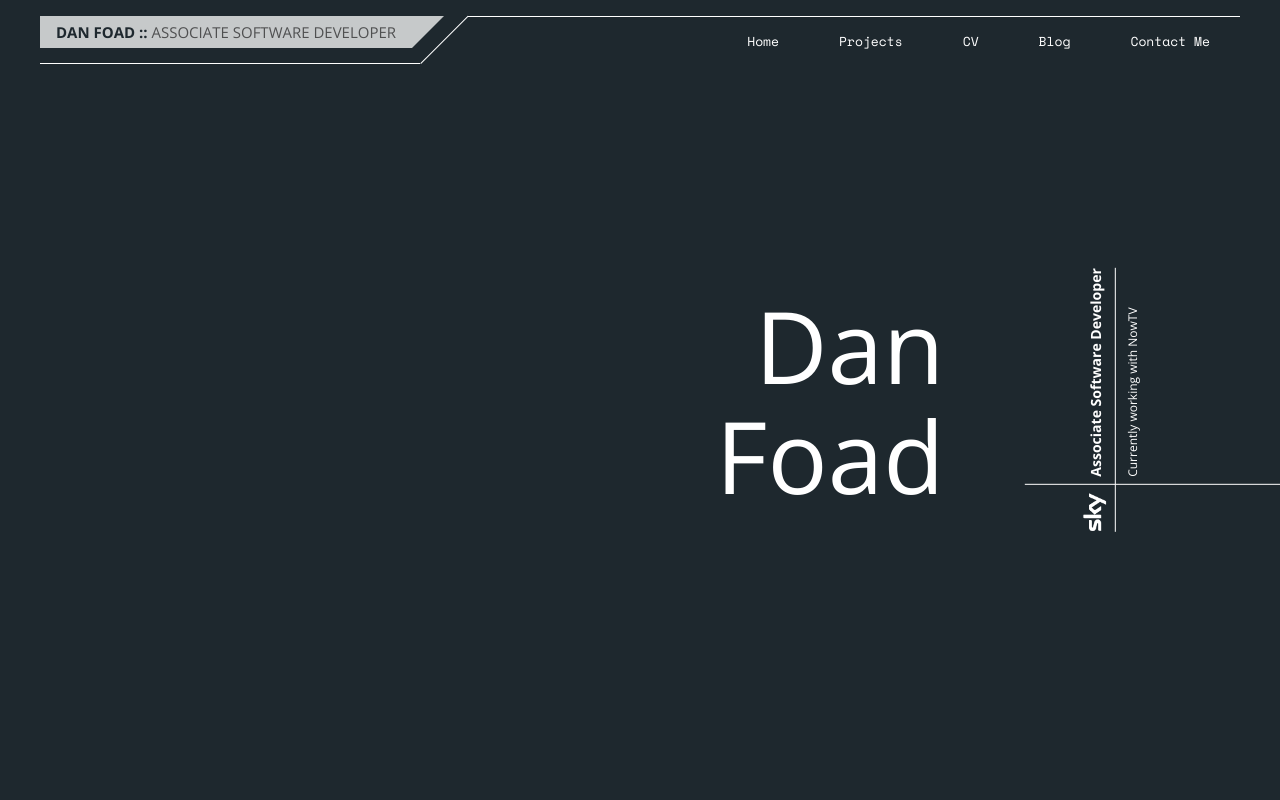
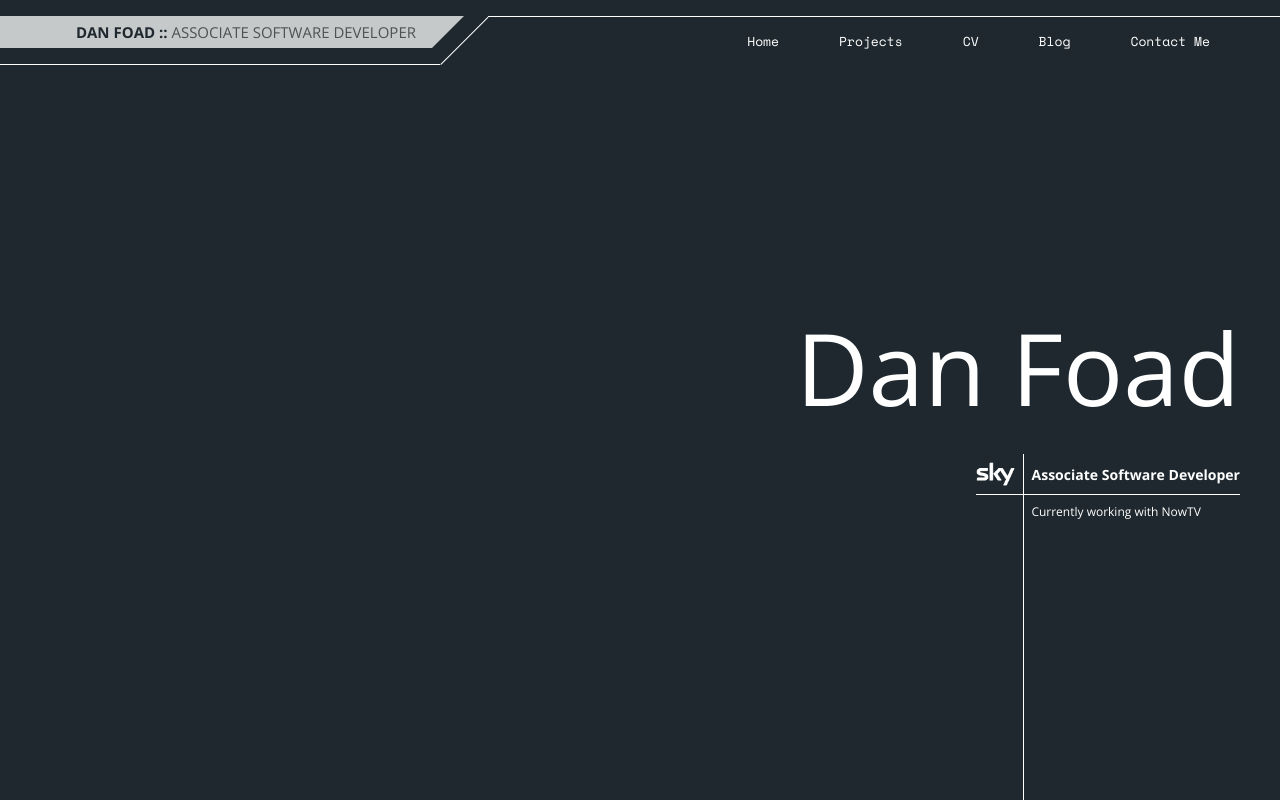
Before and after one commit to foad/foad.github.io, a React (Create React App) app: page / in a window 1280 px wide. Built offline with nearby package versions, Linux system fonts and the light colour scheme.

Commit message:
Changed to using grid for header layout

```diff
--- a/src/components/app/App.css
+++ b/src/components/app/App.css
@@ -24,10 +24,8 @@ html, body, #root {
 
 /**** NAV ****/
 .main-nav {
-  display: flex;
-  flex-flow: row nowrap;
-  align-items: stretch;
-  max-width: 1200px;
+  display: grid;
+  grid-template-columns: [start] auto [header-start] 400px [header-slant] 48px [header-mid] 752px [header-end] auto [end];
   height: 48px;
   position: fixed;
   top: 16px;
@@ -40,6 +38,7 @@ html, body, #root {
   padding-bottom: 16px;
   position: relative;
   padding-right: 8px;
+  grid-column: start / header-slant;
 }
 .main-nav__title a {
   text-transform: uppercase;
@@ -49,6 +48,8 @@ html, body, #root {
   line-height: 32px;
   padding: 0 16px;
   height: 32px;
+  width: 100%;
+  text-align: right;
   text-decoration: none;
 }
 .main-nav__title span {
@@ -67,23 +68,30 @@ html, body, #root {
   border-color: rgba(255, 255, 255, 0.75) transparent transparent transparent;
 }
 .main-nav__slant {
+  grid-column: header-slant / header-mid;
   width: 48px;
   height: 1px;
   transform: rotate(-45deg) scaleX(1.4);
   transform-origin: bottom left;
   position: relative;
   background: #FFFFFF;
-  top: 47px;
+  top: 48px;
   right: -1px;
 }
+.main-nav__links--container {
+  grid-column: header-mid / end;
+  display: grid;
+  grid-template-columns: [nav-start] 752px [nav-end] auto [end];
+  border-top: 1px solid #FFFFFF;
+}
 .main-nav__links {
+  grid-column: nav-start / nav-end;
   list-style: none;
   display: flex;
   flex-flow: row nowrap;
   align-items: center;
   justify-content: flex-end;
   flex: 1;
-  border-top: 1px solid #FFFFFF;
   font-family: 'Space Mono', monospace;
 }
 .main-nav__links li {
--- a/src/components/app/app-nav.js
+++ b/src/components/app/app-nav.js
@@ -9,6 +9,7 @@ export default class AppNav extends React.Component {
           <div className="main-nav__edge" />
         </h1>
         <div className="main-nav__slant" />
+        <div className="main-nav__links--container">
           <ul className="main-nav__links">
             <li>Home</li>
             <li>Projects</li>
@@ -16,6 +17,7 @@ export default class AppNav extends React.Component {
             <li>Blog</li>
             <li>Contact Me</li>
           </ul>
+        </div>
       </nav>
     )
   }
--- a/src/components/home/home-header.js
+++ b/src/components/home/home-header.js
@@ -6,7 +6,7 @@ export default class HomeHeader extends React.Component {
   getHeader() {
     return (
       <div className="home-header__contents">
-        <h1 className="home-header__name">Dan<br />Foad</h1>
+        <h1 className="home-header__name">Dan Foad</h1>
         <div className="home-header__title">
           <h3>
             <img className="home-header__logo" src="/skylogo.png" alt="" />
--- a/src/components/home/home.css
+++ b/src/components/home/home.css
@@ -18,20 +18,20 @@
   width: 100%;
   max-width: 1200px;
   display: flex;
-  align-items: center;
-  justify-content: flex-end;
+  flex-flow: column nowrap;
+  align-items: flex-end;
+  justify-content: center;
 }
 .home-header__name {
   font-size: 10em;
   font-weight: 200;
   line-height: 1.1em;
   text-align: right;
-  margin-right: 32px;
 }
 .home-header__title {
-  transform: rotate(-90deg);
   font-size: 1.2em;
   position: relative;
+  top: 32px;
 }
 .home-header__title h3 {
   display: flex;
@@ -53,7 +53,7 @@
 .home-header__title:after {
   content: '';
   position: absolute;
-  top: -50px;
+  top:0;
   left: 47px;
   height: 1000%;
   width: 1px;
```
Lines whose indentation alone changed are shown as unchanged.
